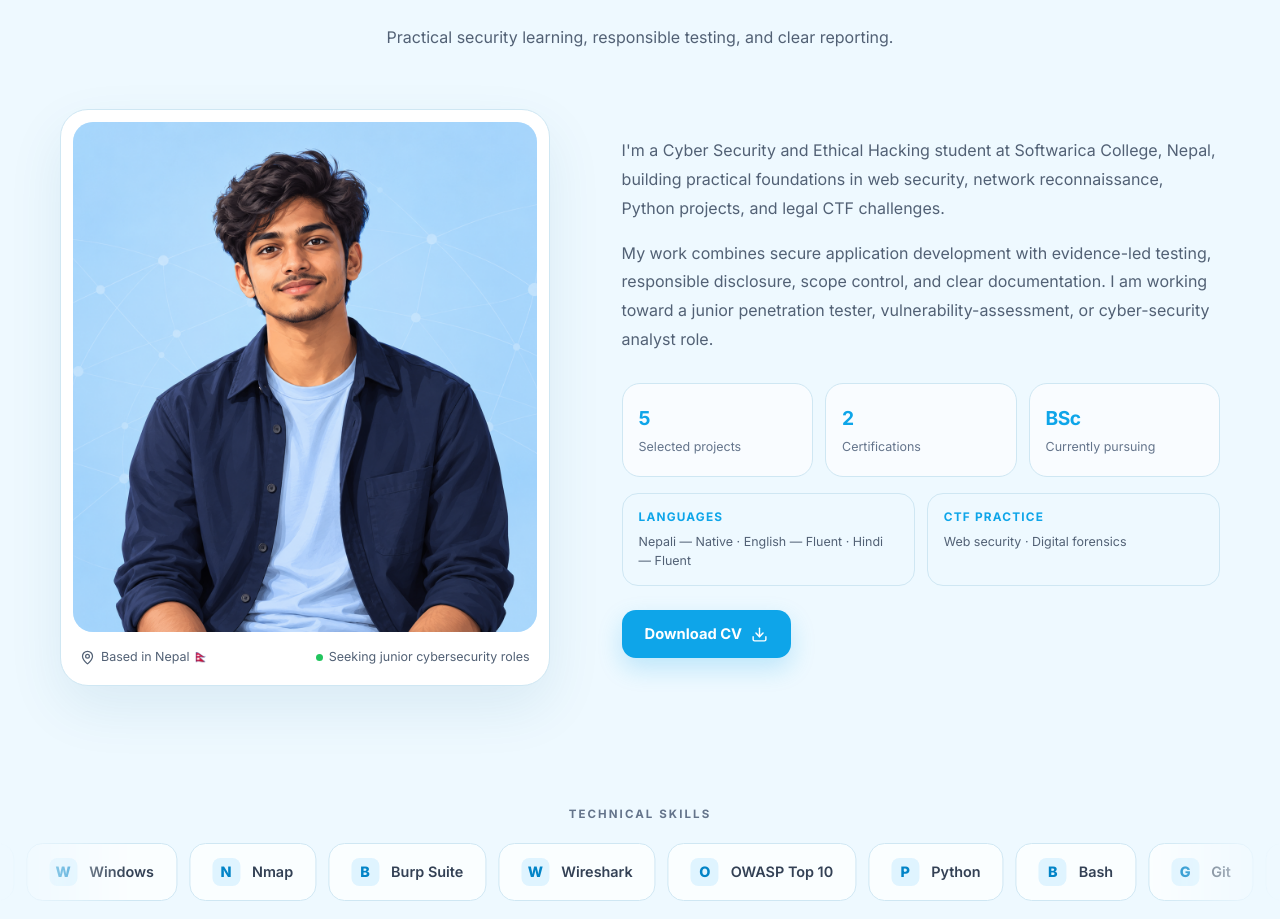
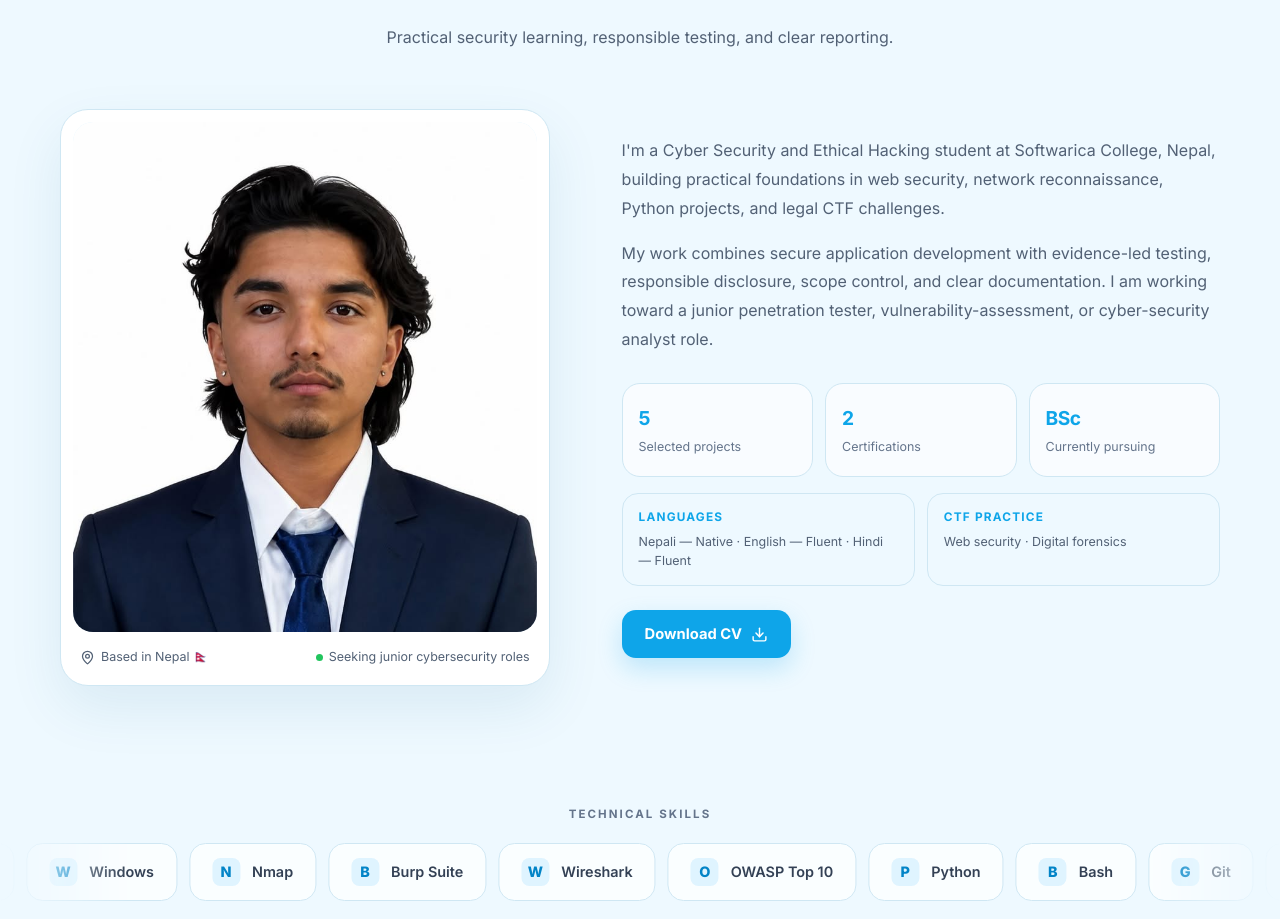
Before and after one commit to Shrijan-G/portfolio, a React (Vite) app: page / in a window 1280 px wide. Shown: the part 1008-1927 px from the top of the page. Built offline with nearby package versions, Linux system fonts and the light colour scheme.

Commit message:
Use professional profile portrait

```diff
--- a/src/components/About.jsx
+++ b/src/components/About.jsx
@@ -7,7 +7,7 @@ import { portfolio } from '../data/portfolio'
 export default function About(){return <section id="about" className="section-shell section-pad">
   <SectionHeading eyebrow="Who I am" title="About Me" subtitle="Practical security learning, responsible testing, and clear reporting."/>
   <div className="about-grid">
-    <motion.div className="portrait-card" initial={{opacity:0,x:-24}} whileInView={{opacity:1,x:0}} viewport={{once:true}}><div className="portrait-placeholder"><img src="/shrijan-profile.png" alt="Illustrated portrait of Shrijan Giri" /></div><div className="portrait-meta"><span><MapPin size={15}/> Based in Nepal 🇳🇵</span><span className="status-badge"><i/> {portfolio.person.availability}</span></div></motion.div>
+    <motion.div className="portrait-card" initial={{opacity:0,x:-24}} whileInView={{opacity:1,x:0}} viewport={{once:true}}><div className="portrait-placeholder"><img src="/shrijan-giri-profile.png" alt="Professional portrait of Shrijan Giri" /></div><div className="portrait-meta"><span><MapPin size={15}/> Based in Nepal 🇳🇵</span><span className="status-badge"><i/> {portfolio.person.availability}</span></div></motion.div>
     <motion.div className="about-copy" initial={{opacity:0,x:24}} whileInView={{opacity:1,x:0}} viewport={{once:true}}>{portfolio.person.bio.map(p=><p key={p}>{p}</p>)}<div className="stats-grid">{portfolio.stats.map(s=><div className="stat" key={s.label}><strong>{s.value}</strong><span>{s.label}</span></div>)}</div><div className="about-facts"><div><strong>Languages</strong><span>{portfolio.languages.join(' · ')}</span></div><div><strong>CTF practice</strong><span>{portfolio.ctfCategories.join(' · ')}</span></div></div><a className="button primary" href="/Shrijan-Giri-CV.png" download>Download CV <Download size={17}/></a></motion.div>
   </div>
 </section>}
--- a/src/profile.css
+++ b/src/profile.css
@@ -1 +1 @@
-.portrait-placeholder img { width: 100%; height: 100%; object-fit: cover; display: block; position: relative; z-index: 3; }
+.portrait-placeholder img { width: 100%; height: 100%; object-fit: cover; object-position: center 24%; display: block; position: relative; z-index: 3; }
```
Also changed, not shown: public/shrijan-giri-profile.png (added).
